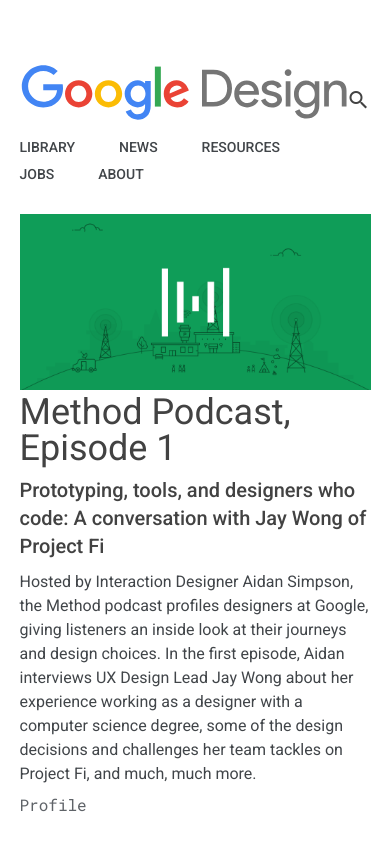
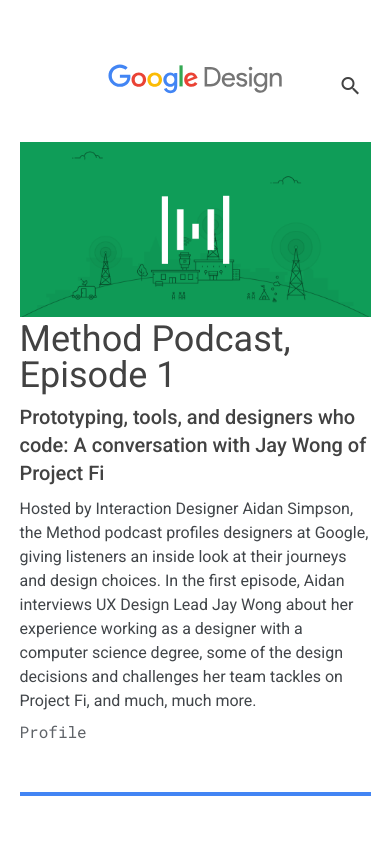
Before and after one commit to miriampc/design-google, a plain HTML site: page index.html in a window 390 px wide. Shown: the top 843 px of the page. Drawn offline with Linux system fonts and the light colour scheme.

Commit message:
responsive model

```diff
--- a/index.html
+++ b/index.html
@@ -12,13 +12,14 @@
 </head>
 <body>
     <header class="header">
-        <div class="header__logo col-lg-11">
+        <nav class="header__menu col-xs-2"></nav>
+        <div class="header__logo col-xs-8 col-md-11">
             <img src="assets/images/logo-tall.svg" alt="Logo google design">
         </div>
-        <div class="header__search col-lg-1">
+        <div class="header__search col-xs-2 col-md-1">
             <img src="assets/images/search-icon.png" alt="search icon">
         </div>
-        <nav class="header__navigation col-lg-12">
+        <nav class="header__navigation col-md-12 ">
             <ul>
                 <li><a href="#library">LIBRARY</a></li>
                 <li><a href="#news">NEWS</a></li>
@@ -31,7 +32,7 @@
     <main class="content">
         <section id="home" class="home">
             <div class="home__image"><img src="assets/images/Method_Podcast.png" alt=""></div>
-            <div class="home__text col-lg-8">
+            <div class="home__text col-md-8">
                 <h1>Method Podcast, Episode 1</h1>
                 <h3>Prototyping, tools, and designers who code: A conversation with Jay Wong of Project Fi</h3>
                 <p>Hosted by Interaction Designer Aidan Simpson, the Method podcast profiles designers at Google, giving listeners an inside look at their journeys and design choices. In the first episode, Aidan interviews UX Design Lead Jay Wong about her experience working as a designer with a computer science degree, some of the design decisions and challenges her team tackles on Project Fi, and much, much more.</p>
--- a/src/scss/style.scss
+++ b/src/scss/style.scss
@@ -12,6 +12,13 @@
 }
 img {
   width: 100%;
+}
+header {
+  position: fixed;
+  top: 0;
+  left: 0;
+  z-index: 5;
+  background: #fff;
 }
 %border {
   border-top: 4px solid #4285f4;
@@ -48,6 +55,7 @@ img {
 //Main Content
 .content {
   @extend %container;
+  margin-top: 170px;
 }
 //Home
 .home {
@@ -64,6 +72,7 @@ img {
   &__header {
     @extend %flex;
     margin-bottom: 1.2rem;
+    justify-content: space-between;
     a {
       float: right;
       color: #4285f4;
@@ -72,6 +81,7 @@ img {
   &__featured {
     @extend %flex;
     align-items: flex-start;
+    flex-wrap: wrap;
   }
   .block {
     margin-bottom: 40px;
@@ -126,6 +136,7 @@ img {
   &__row {
     @extend %flex;
     align-items: flex-start;
+    flex-wrap: wrap;
   }
 }
 //Social media
@@ -162,3 +173,17 @@ img {
     }
   }
 }
+
+@media screen and (max-width: 500px) {
+  .header {
+    &__logo img{
+      width: 80%;
+    }
+    &__navigation {
+      display: none;
+    }
+  }
+  .content {
+    margin-top: 130px;
+  }
+}
```
Also changed, not shown: assets/css/style.css, 1 other file.
